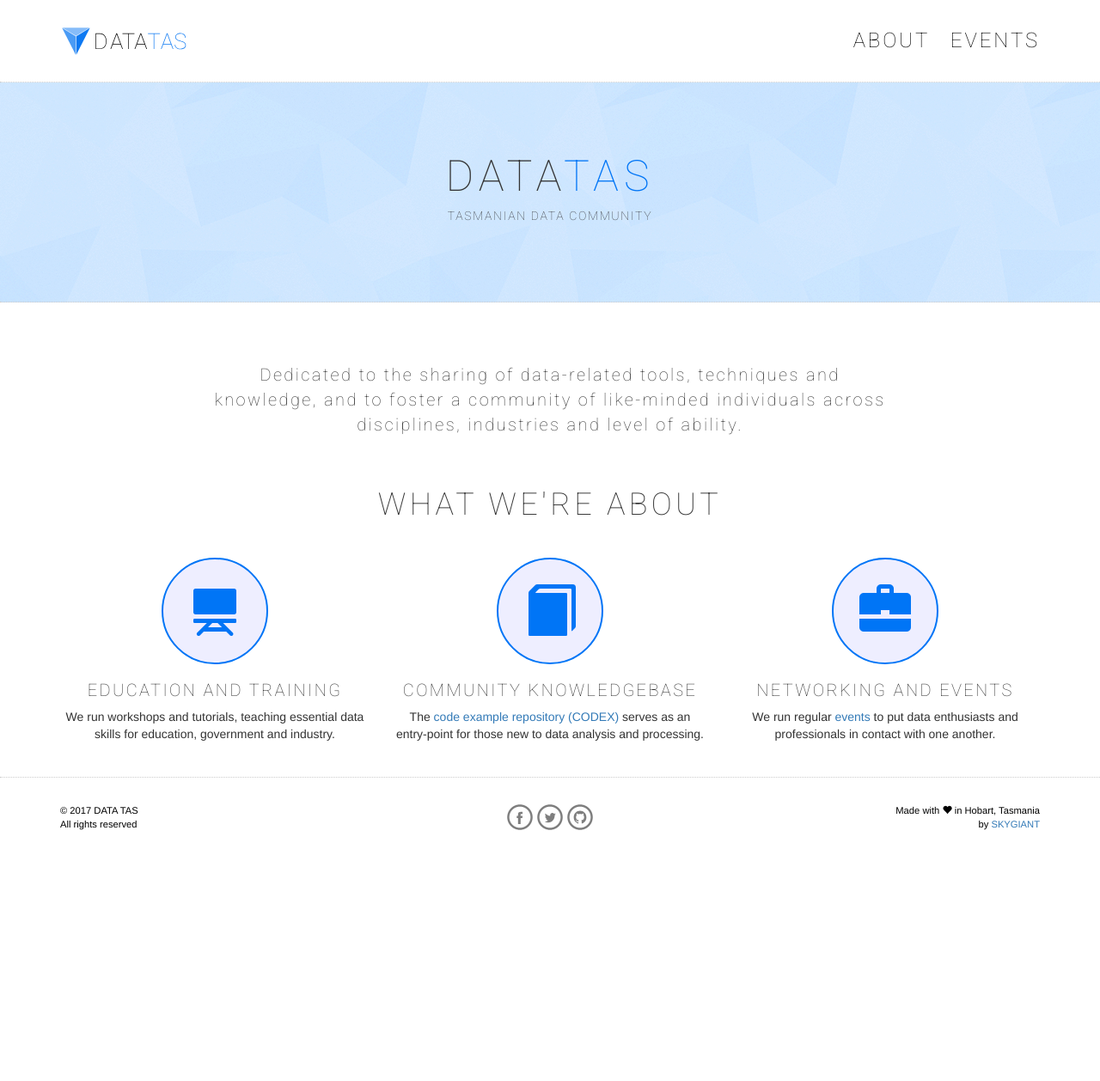
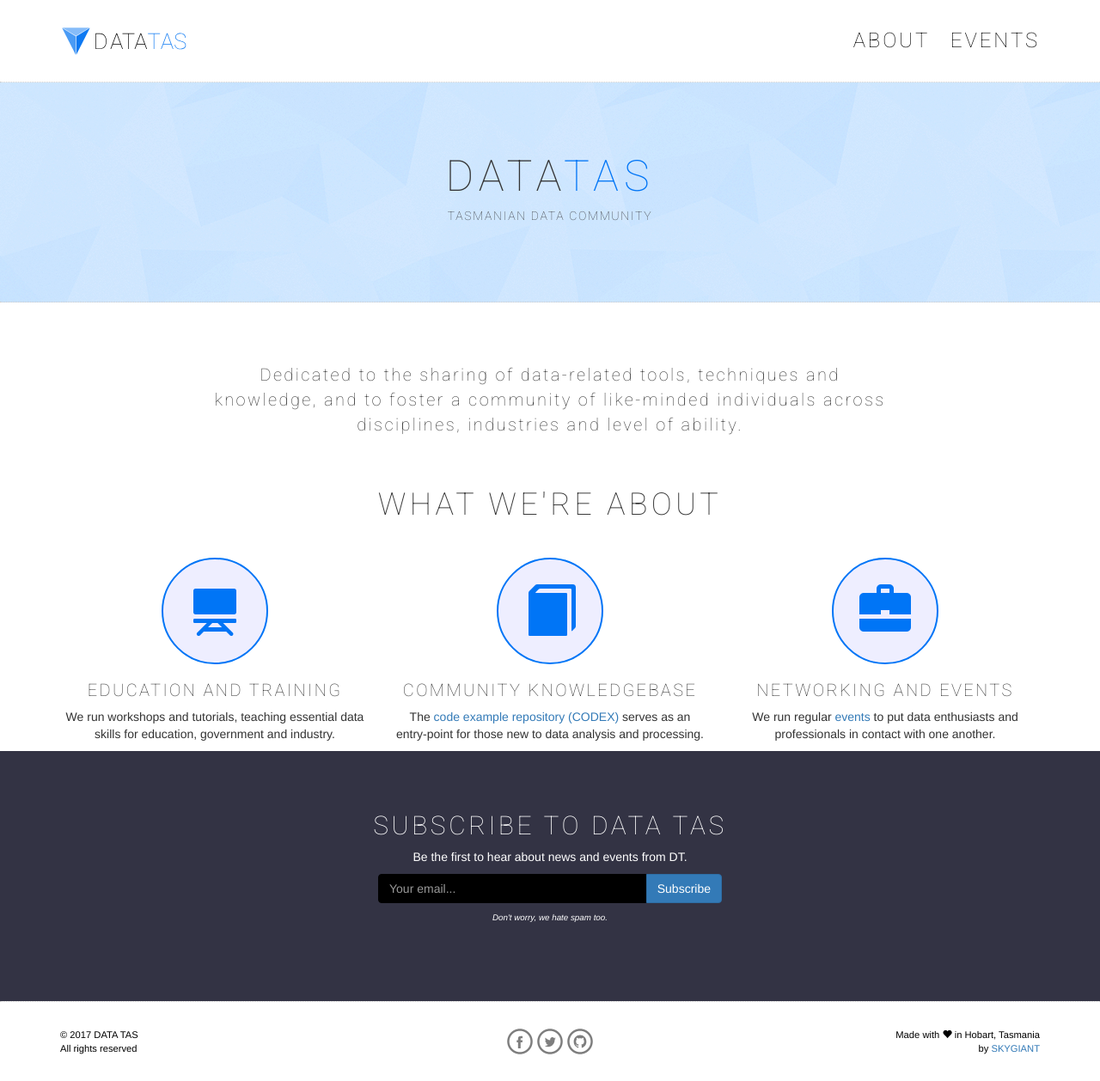
Before and after one commit to datatas/datatas.github.io, a Jekyll site: the page built from index.html, in a window 1280 px wide and 1258 px high. Shown: the whole window at 86% size. Built offline with Jekyll 4.4.1, drawn with Linux system fonts in a browser that asks for light colours; nearby versions of some CDN libraries.

Commit message:
Email signup

```diff
--- /dev/null
+++ b/_includes/email_signup.html
@@ -0,0 +1,40 @@
+<section id="subscribe">
+
+    <div class="container">
+
+        <div class="row">
+            <div class="col-sm-12">
+                <h2 class="text-centered">Subscribe to DATA TAS</h2>
+                <p>Be the first to hear about news and events from DT.</p>
+            </div>
+        </div>
+
+        <form action="//twitter.us15.list-manage.com/subscribe/post?u=ed2707231cb1dfea612784f96&amp;id=b34615675f" method="post" id="mc-embedded-subscribe-form" name="mc-embedded-subscribe-form" target="_blank" novalidate>
+
+        <div class="row">
+
+            <div class="col-sm-12">
+                <div class="input-group">
+                    <input type="email" value="" name="EMAIL" class="form-control" placeholder="Your email...">
+                    <div class="input-group-btn">
+                    <input type="submit" value="Subscribe" name="subscribe" id="mc-embedded-subscribe" class="btn btn-primary">
+                    </div>
+                </div>
+            </div>
+
+            <!-- Anti-bot code -->
+            <div style="position: absolute; left: -5000px;" aria-hidden="true"><input type="text" name="b_ed2707231cb1dfea612784f96_b34615675f" tabindex="-1" value=""></div>
+
+        </div>
+
+        </form>
+
+        <div class="row">
+            <div class="col-sm-12">
+                <p class="disclaimer">Don't worry, we hate spam too.</p>
+            </div>
+        </div>
+
+    </div>
+
+</section>
--- a/_layouts/default.html
+++ b/_layouts/default.html
@@ -39,6 +39,8 @@
         </div>
         {% endif %}
 
+        {% include email_signup.html %}
+
         {% include footer_social.html %}
         {% include scripts.html %}
 
--- a/css/datatas.css
+++ b/css/datatas.css
@@ -104,7 +104,6 @@ footer {
   color: #000;
   border-top: 1px dotted #ccc;
   padding: 30px 0px;
-  margin-top: 30px;
   font-size: 0.8em;
 }
 footer #footer-logo {
@@ -264,3 +263,28 @@ nav#nav-mobile ul li a:hover {
   font-style: italic;
   display: block;
 }
+section#subscribe {
+  background-color: #334;
+  color: #fff;
+  padding-top: 50px;
+  padding-bottom: 80px;
+}
+section#subscribe form {
+  display: block;
+  margin: auto;
+  width: 400px;
+  max-width: 90%;
+}
+section#subscribe form input.form-control {
+  background: #000;
+  color: #fff;
+  border-color: #000;
+}
+section#subscribe p {
+  text-align: center;
+}
+section#subscribe p.disclaimer {
+  font-style: italic;
+  font-size: 0.7em;
+  padding-top: 10px;
+}
```
Also changed, not shown: less/datatas.less (+38 -1 lines).
